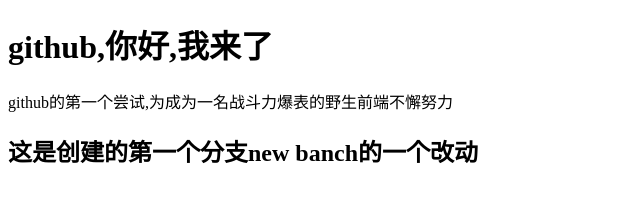
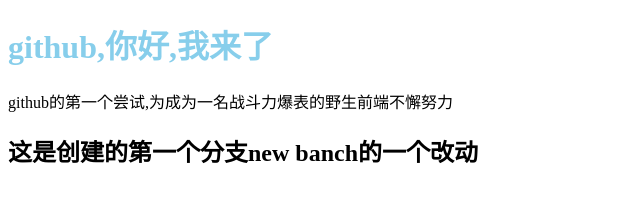
Before and after one commit to RunningLuo/HellowWorld, a plain HTML site: page hellow/index.html in a window 1280 px wide. Shown: the whole page, without its empty margins (0-640 px from the left). Drawn offline with Linux system fonts and the light colour scheme.

Commit message:
add-main.css
创建了一个main.css和在index.html中引入了这个文件

```diff
--- /dev/null
+++ b/hellow/css/main.css
@@ -0,0 +1,3 @@
+h1{
+	color: skyblue;
+}
--- a/hellow/index.html
+++ b/hellow/index.html
@@ -3,6 +3,7 @@
 <head>
 	<meta charset="UTF-8">
 	<title>hellow world</title>
+	<link rel="stylesheet" href="css/main.css">
 </head>
 <body>
 	<h1>github,你好,我来了</h1>
```
